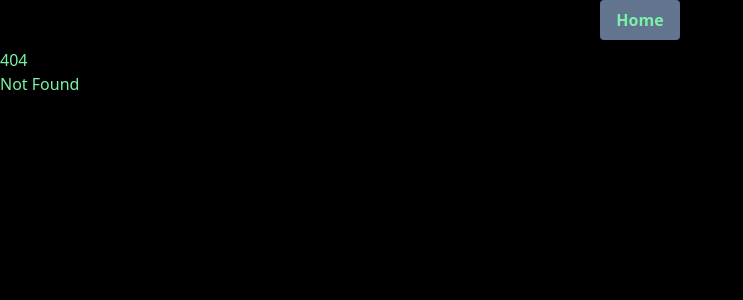
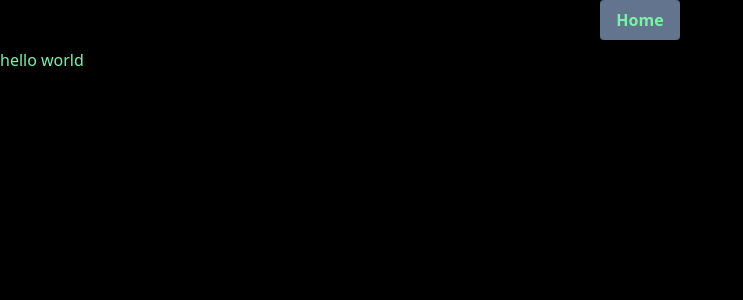
Before and after one commit to CircuitRunners/CRFLLEventHub, a SvelteKit app: page /view in a window 1280 px wide. Before the commit this address had no page. Shown: the top 300 px of the page, without its empty margins (0-743 px from the left). Built offline with nearby package versions, Linux system fonts and the light colour scheme.

Commit message:
admin changed

```diff
--- a/src/routes/login/+page.server.ts
+++ b/src/routes/login/+page.server.ts
@@ -1,5 +1,6 @@
 import { fail, redirect, type Actions } from "@sveltejs/kit";
 import type { PageServerLoad } from "./$types";
+import { goto } from "$app/navigation";
 
 export const load: PageServerLoad = async (event) =>{
     if (event.cookies.get('loggedIn') === 'true') {
@@ -36,6 +37,7 @@ export const actions: Actions = {
                 sameSite: 'strict',
                 expires: new Date(8.64e15)
             });
+            redirect(303, '/edit');
             return {
                 status: 200,
                 body: { message: "You are now logged in" },
--- a/src/routes/login/+page.svelte
+++ b/src/routes/login/+page.svelte
@@ -75,6 +75,7 @@
             <input type="password" bind:value={password} class="hidden" name="password" />
             <button
                 type="submit"
+                on:click={() => {console.log("submitted")}}
                 class="border bg-transparent w-[75%] relative left-[12.5%] pl-4 pr-4 text-current rounded-md mt-[4%] scale-110 mt[6%]"
                 >Log In</button
             >
--- /dev/null
+++ b/src/routes/view/+page.svelte
@@ -0,0 +1 @@
+hello world
```
